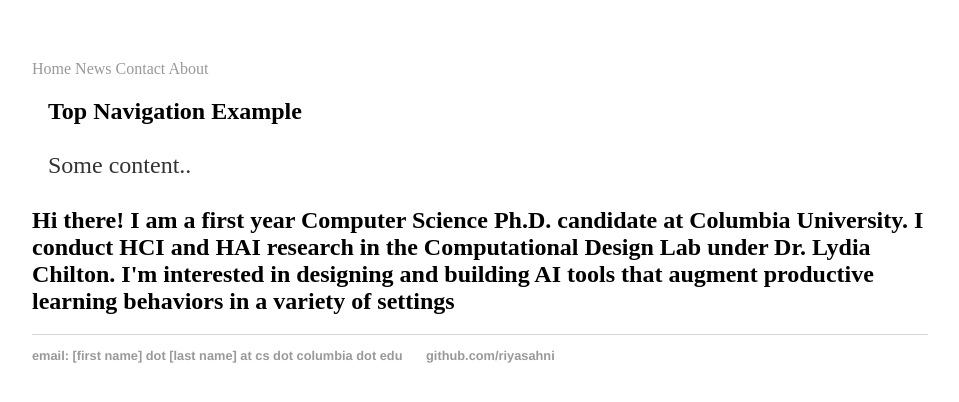
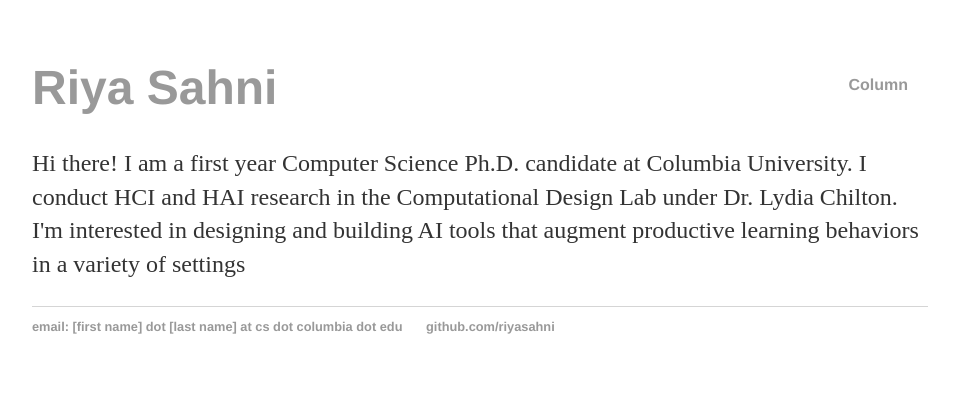
Before and after one commit to riyasahni/riyasahni.github.io, a Jekyll site: the page built from index.html, in a window 1280 px wide. Shown: the top 402 px of the page, without its empty margins (160-1119 px from the left). Built offline with Jekyll 4.4.1, drawn with Linux system fonts in a browser that asks for light colours.

Commit message:
:p playing around

```diff
--- a/_layouts/default.html
+++ b/_layouts/default.html
@@ -6,25 +6,14 @@
 			<link rel="stylesheet" type="text/css" href="/css/main.css">
 		</head>
 		<body>
-			<div class="topnav">
-				<a class="active" href="#home">Home</a>
-				<a href="#news">News</a>
-				<a href="#contact">Contact</a>
-				<a href="#about">About</a>
-			  </div>
-
-			  <div style="padding-left:16px">
-				<h2>Top Navigation Example</h2>
-				<p>Some content..</p>
-			  </div>
-			<!-- <nav>
+			<nav>
 	    		<ul>
 	        		<li><a href="/blog">Column</a></li>
 	    		</ul>
 			</nav>
 			<h1>
 				<a href="/">Riya Sahni</a>
-			</h1> -->
+			</h1>
 			<div class="container">
 
 			{{ content }}
--- a/index.html
+++ b/index.html
@@ -3,5 +3,5 @@
 title: Riya Sahni
 ---
 <div class="blurb">
-	<h2>Hi there! I am a first year Computer Science Ph.D. candidate at Columbia University. I conduct HCI and HAI research in the Computational Design Lab under Dr. Lydia Chilton. I'm interested in designing and building AI tools that augment productive learning behaviors in a variety of settings</h2>
+	<p>Hi there! I am a first year Computer Science Ph.D. candidate at Columbia University. I conduct HCI and HAI research in the Computational Design Lab under Dr. Lydia Chilton. I'm interested in designing and building AI tools that augment productive learning behaviors in a variety of settings</p>
 </div><!-- /.blurb -->
```
